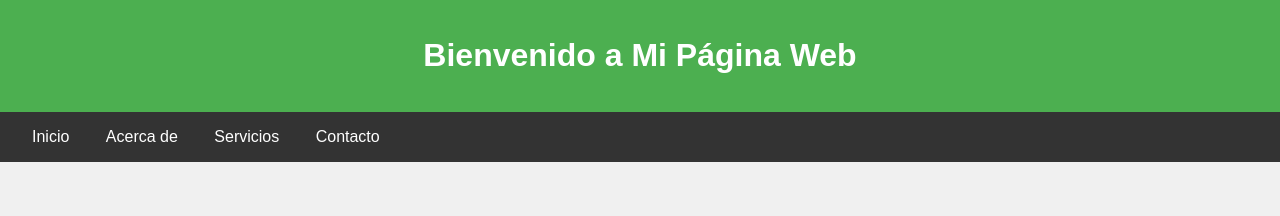
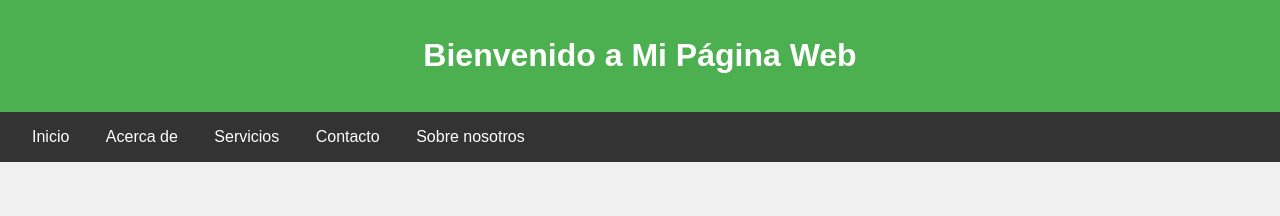
Before and after one commit to ATLASSdeveloper/CIDI, a website: page index.html in a window 1280 px wide. Shown: the top 216 px of the page. Drawn offline with Linux system fonts and the light colour scheme.

Commit message:
Update index.html

```diff
--- a/index.html
+++ b/index.html
@@ -54,6 +54,7 @@
         <a href="#">Acerca de</a>
         <a href="#">Servicios</a>
         <a href="#">Contacto</a>
+        <a href="#">Sobre nosotros</a>
     </nav>
     <main>
         <h2>Contenido Principal</h2>
```
